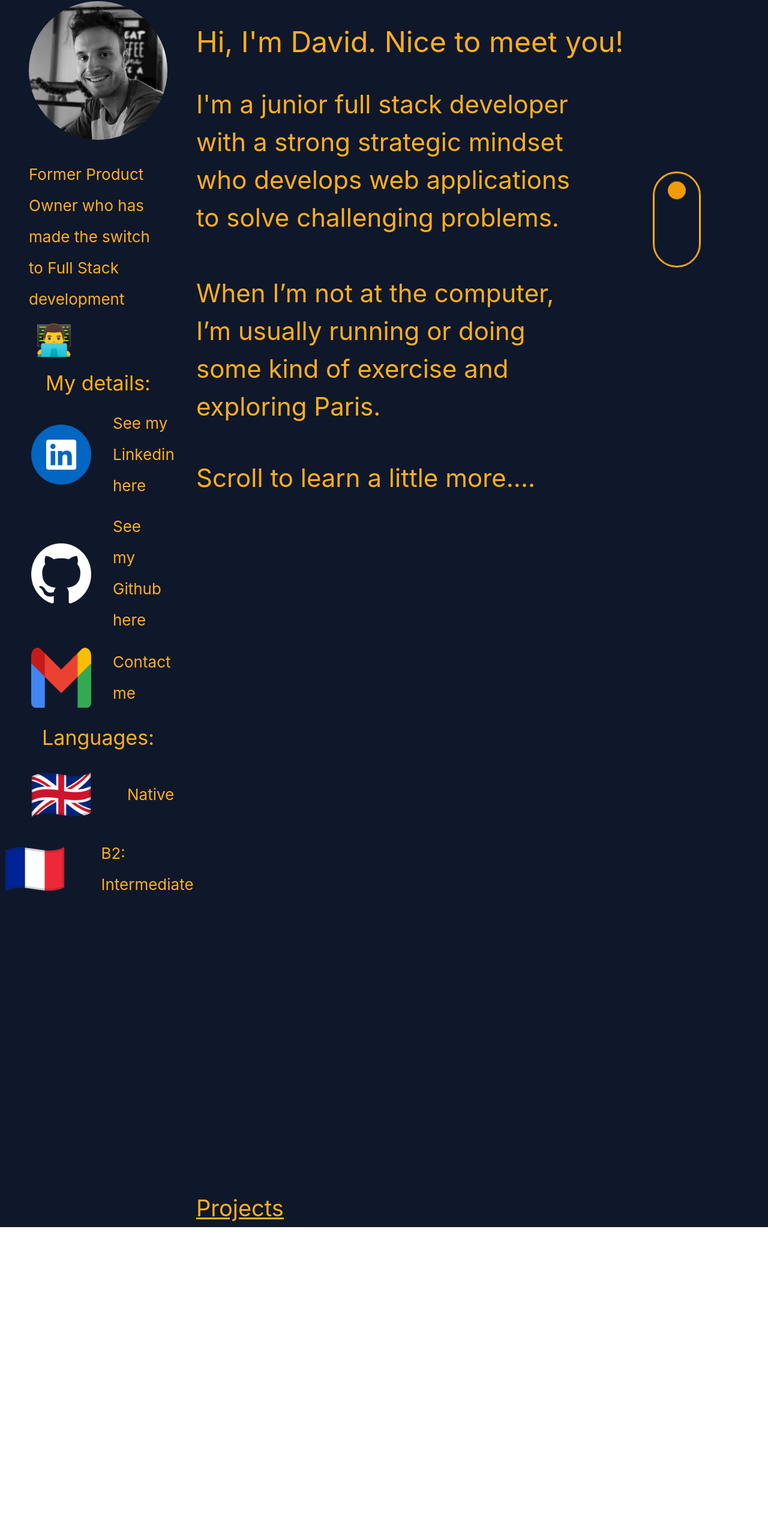
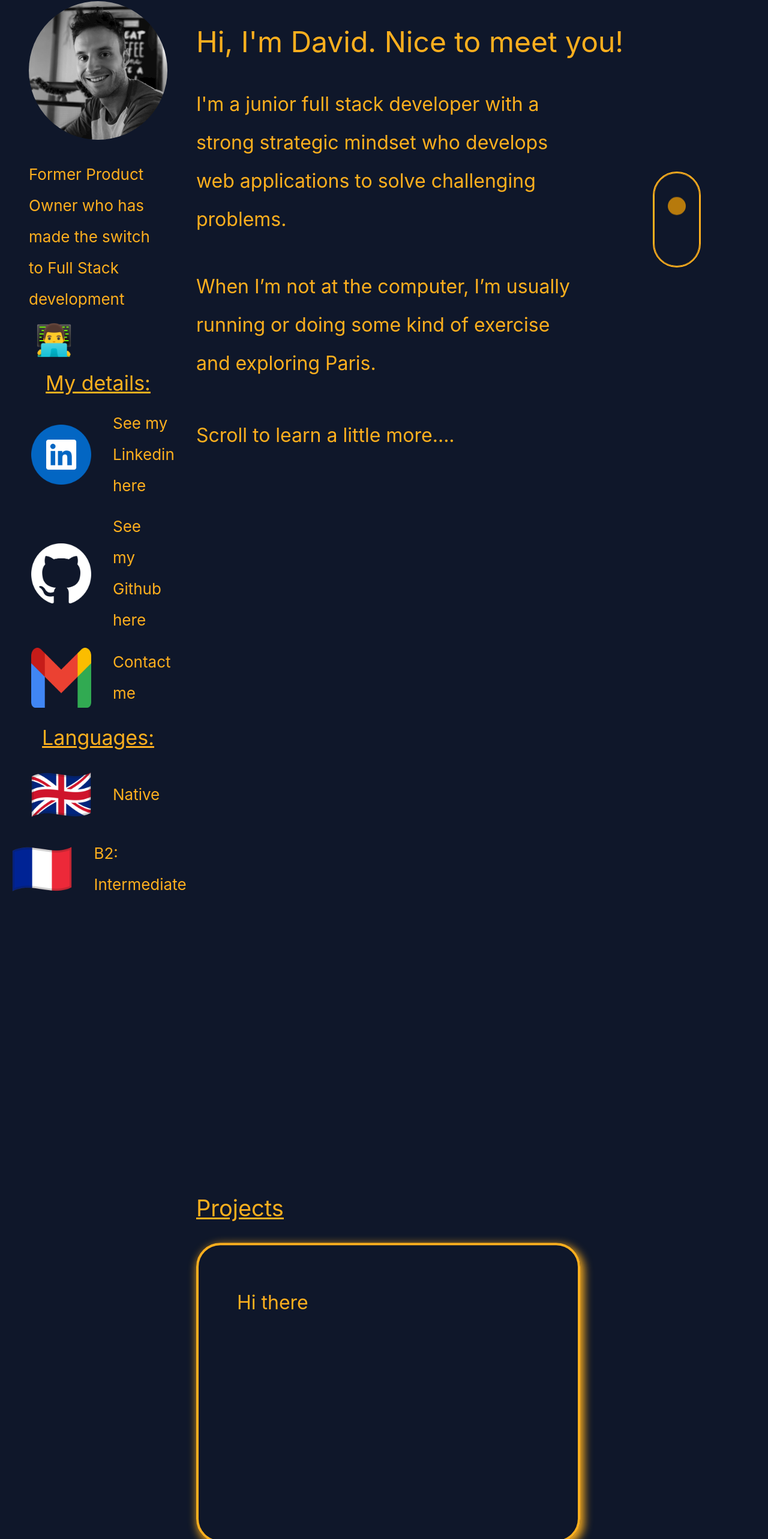
Before and after one commit to dgraham09/portfolio-site, a React (Create React App) app: page / in a window 1280 px wide. Shown: the part 34-2600 px from the top of the page at 60% size. Before the commit the page ends 2080 px from the top, so only its background shows below. Built offline with nearby package versions, Linux system fonts and the light colour scheme; a web font is replaced by a local one.

Commit message:
Styled cursor

```diff
--- a/public/index.html
+++ b/public/index.html
@@ -30,6 +30,7 @@
       work correctly both with client-side routing and a non-root public URL.
       Learn how to configure a non-root public URL by running `npm run build`.
     -->
+
     <title>React App</title>
   </head>
   <body>
--- a/src/App.js
+++ b/src/App.js
@@ -1,4 +1,4 @@
-import logo from "./logo.svg";
+
 import "./App.css";
 import Navbar from "../src/components/Navbar";
 import Profile from "../src/components/Profile";
@@ -7,6 +7,7 @@ function App() {
   return (
     <div className="App">
       <Profile />
+
     </div>
   );
 }
--- a/src/components/Profile.js
+++ b/src/components/Profile.js
@@ -6,9 +6,37 @@ import linkedin from "../assets/linkedin.png";
 import github from "../assets/github.png";
 import gmail from "../assets/gmail.png";
 import LanguagesList from "./LanguagesList";
+import Projects from "./Projects";
 import { motion, useScroll, useTransform } from "framer-motion";
+import { useState, useEffect } from "react";
 
 const Profile = () => {
+  const [mousePosition, setMousePosition] = useState({
+    x: 0,
+    y: 0,
+  });
+
+  const [cursorVariant, setCursorVariant] = useState("default");
+
+  const mouseMove = (e) => {
+    setMousePosition({ x: e.clientX, y: e.clientY });
+  };
+
+  useEffect(() => {
+    window.addEventListener("mousemove", mouseMove);
+    return () => {
+      window.removeEventListener("mousemove", mouseMove);
+    };
+  }, []);
+
+  const textEnter = () => {
+    setCursorVariant("text");
+  };
+
+  const textLeave = () => {
+    setCursorVariant("default");
+  };
+
   const { scrollY } = useScroll();
   const introOpacity = useTransform(
     scrollY,
@@ -20,105 +48,145 @@ const Profile = () => {
     [90, 150, 210, 280, 320, 360],
     [0, 0.2, 0.4, 0.6, 0.8, 1]
   );
+
+  const variants = {
+    default: {
+      x: mousePosition.x - 16,
+      y: mousePosition.y - 16,
+      backgroundColor: "rgb(253, 175, 30)",
+    },
+    text: {
+      height: 120,
+      width: 120,
+      x: mousePosition.x - 60,
+      y: mousePosition.y - 60,
+      backgroundColor: "rgb(253, 175, 30)",
+      mixBlendMode: "difference",
+    },
+  };
   return (
-    <section class="grid grid-cols-4 gap-7  bg-slate-900 profile">
-      <div class="ml-12 m-5 profile-image-container">
-        <img src={profile} alt="profile" class="rounded-full mt-4"></img>
-        <p class="text-left mt-8 bio-text">
+    <section className="grid grid-cols-4 gap-7  bg-slate-900 profile">
+      <motion.div
+        className="cursor"
+        variants={variants}
+        animate={cursorVariant}
+      ></motion.div>
+      <div
+        className="ml-12 m-5 profile-image-container"
+        onMouseEnter={textEnter}
+        onMouseLeave={textLeave}
+      >
+        <img src={profile} alt="profile" className="rounded-full mt-4"></img>
+        <p className="text-left mt-8 bio-text">
           Former Product Owner who has made the switch to Full Stack development
-          <img src={technologist} class="emoji"></img>
+          <img src={technologist} className="emoji"></img>
         </p>
-        <div class="flex flex-col details-container mt-1">
-          <h4>My details:</h4>
-          <div class="mt-4 flex flex-row justify-start items-center">
-            <img src={linkedin} class="language"></img>
-            <p class="grow text-start ms-8">
+        <div className="flex flex-col details-container mt-1">
+          <h4 className="underline">My details:</h4>
+          <div className="mt-4 flex flex-row justify-start items-center">
+            <img src={linkedin} className="language"></img>
+            <p className="grow text-start ms-8">
               <a href="https://www.linkedin.com/in/dgraham3/">
                 See my Linkedin here
               </a>
             </p>
           </div>
-          <div class="mt-4 flex flex-row justify-start items-center">
-            <img src={github} class="language"></img>
-            <p class="grow text-start ms-8">
+          <div className="mt-4 flex flex-row justify-start items-center">
+            <img src={github} className="language"></img>
+            <p className="grow text-start ms-8">
               <a href="https://github.com/dgraham09">See my Github here</a>
             </p>
           </div>
-          <div class="mt-4 flex flex-row justify-start items-center">
-            <img src={gmail} class="language"></img>
-            <p class="grow text-start ms-8">
+          <div className="mt-4 flex flex-row justify-start items-center">
+            <img src={gmail} className="language"></img>
+            <p className="grow text-start ms-8">
               <a href="mailto:davidcgraham09@gmail.com">Contact me</a>
             </p>
           </div>
         </div>
-        <div class="mt-5 languages-container">
-          <h4>Languages:</h4>
-          <div class="flex flex-col">
-            <div class="mt-4 flex flex-row justify-start items-center">
-              <img src={english} class="language"></img>
-              <p class="grow text-start ms-14">Native</p>
+        <div className="mt-5 languages-container">
+          <h4 className="underline">Languages:</h4>
+          <div className="flex flex-col">
+            <div className="mt-4 flex flex-row justify-start items-center">
+              <img src={english} className="language"></img>
+              <p className="grow text-start ms-8">Native</p>
             </div>
-            <div class="mt-4 flex flex-row justify-center items-center">
-              <img src={french} class="language"></img>
-              <p class="grow text-start ms-14">B2: Intermediate</p>
+            <div className="mt-4 flex flex-row justify-center items-center">
+              <img src={french} className="language"></img>
+              <p className="grow text-start ms-8">B2: Intermediate</p>
             </div>
           </div>
         </div>
       </div>
-      <div class="col-span-3">
-        <motion.div style={{ opacity: introOpacity }} class="w-full h-96">
-          <h1 class="text-left mt-14">Hi, I'm David. Nice to meet you!</h1>
+      <div
+        className="col-span-3"
+        onMouseEnter={textEnter}
+        onMouseLeave={textLeave}
+      >
+        <motion.div style={{ opacity: introOpacity }} className="w-full h-96">
+          <h1 className="text-left mt-14">Hi, I'm David. Nice to meet you!</h1>
           <br />
-          <h2 class="text-left w-8/12">
+          <p className="text-left w-8/12">
             I'm a junior full stack developer with a strong strategic mindset
             who develops web applications to solve challenging problems.
-            <br></br>
-            <br></br>
+          </p>
+          <br></br>
+          <br></br>
+          <p class="text-left w-8/12">
             When I’m not at the computer, I’m usually running or doing some kind
             of exercise and exploring Paris.
-          </h2>
+          </p>
           <br />
-          <h2 class="text-left mt-8">Scroll to learn a little more....</h2>
+          <p className="text-left mt-8">Scroll to learn a little more....</p>
         </motion.div>
-        <div class="scroll-container">
-          <div class="icon-scroll"></div>
+        <div className="scroll-container">
+          <div className="icon-scroll"></div>
         </div>
-        <section class="col-span-3">
-          <motion.div style={{ opacity: bioOpacity }} class="w-8/12">
-            <p class="text-left">
-              <h3 class="underline">About me</h3>
+        <section className="col-span-3">
+          <motion.div style={{ opacity: bioOpacity }} className="w-8/12">
+            <p className="text-left">
+              <h3
+                className="underline"
+                onMouseEnter={textEnter}
+                onMouseLeave={textLeave}
+              >
+                About me
+              </h3>
               <br></br>
-              <p>
+              <p onMouseEnter={textEnter} onMouseLeave={textLeave}>
                 Originally from Scotland, I have recently moved to Paris to live
                 with my partner. I have a solid understanding of the attributes
                 needed to work on strategic initiatives in an agile manner with
                 a growing skill set in:
-                <div class="flex flex-row my-10">
+                <div className="flex flex-row my-10">
                   <img
                     src="https://raw.githubusercontent.com/devicons/devicon/master/icons/rails/rails-original-wordmark.svg"
-                    class="language"
+                    className="language"
                   ></img>
                   <img
                     src="https://raw.githubusercontent.com/devicons/devicon/master/icons/javascript/javascript-original.svg"
-                    class="language"
+                    className="language"
                   ></img>
                   <img
                     src="https://raw.githubusercontent.com/devicons/devicon/master/icons/react/react-original-wordmark.svg"
-                    class="language"
+                    className="language"
                   ></img>
                 </div>
                 <LanguagesList />
                 <br></br>
-                I'm an experienced communicator with senior stakeholders with a
-                proven ability to develop strong relationships and work
-                collaboratively and pragmatically across different cultures.
+                <p>
+                  I'm an experienced communicator with senior stakeholders with
+                  a proven ability to develop strong relationships and work
+                  collaboratively and pragmatically across different cultures.
+                </p>
               </p>
             </p>
             <br></br>
           </motion.div>
           <motion.div>
-            <p class="text-left">
-              <h3 class="underline">Projects</h3>
+            <p className="text-left">
+              <h3 className="underline">Projects</h3>
+              <Projects />
             </p>
           </motion.div>
         </section>
--- /dev/null
+++ b/src/components/Projects.js
@@ -0,0 +1,16 @@
+import Card from "./UI/Card";
+
+const Projects = () => {
+  return <div>
+    <Card>
+        Hi there
+    </Card>
+    <Card>
+        Project 2
+
+    </Card>
+
+  </div>;
+};
+
+export default Projects;
--- /dev/null
+++ b/src/components/UI/Card.js
@@ -0,0 +1,12 @@
+import finalPropsSelectorFactory from "react-redux/es/connect/selectorFactory";
+
+const Card = (props) => {
+    return (
+        <div class="card">
+            {props.children}
+        </div>
+    )
+
+}
+
+export default Card;
--- a/src/index.css
+++ b/src/index.css
@@ -2,7 +2,9 @@
 @tailwind components;
 @tailwind utilities;
 
-
+* {
+  cursor: none;
+}
 body {
   margin: 0;
   font-family: 'Dela Gothic One', -apple-system, BlinkMacSystemFont, 'Segoe UI', 'Roboto', 'Oxygen',
@@ -72,15 +74,20 @@ p {
 }
 
 .profile-image-container {
-  position: sticky;
+  /* position: sticky;
   top: 0;
-  height: 100vh;
+  height: 100vh; */
 }
 
 .scroll-container {
   position: sticky;
   top: 20vh;
   left: 85vw;
+}
+
+.languages-container {
+  min-height: 300px;
+  position: sticky;
 }
 
 .bio-text, .languages-container p, .details-container p{
@@ -100,6 +107,29 @@ p {
   margin: 4px;
 }
 
+.card {
+  border: 4px solid rgb(253, 175, 30);
+  height: 300px;
+  width: 50vw;
+  height: 500px;
+  border-radius: 40px;
+  padding: 2em;
+  margin-top: 1em;
+  animation: float 5s ease-in-out infinite;
+  box-shadow: 4px 4px 15px 2px rgb(253, 175, 30);
+}
+
+.cursor {
+  background-color: yellow;
+  height: 32px;
+  width: 32px;
+  border-radius: 50%;
+  position: fixed;
+  top: 0;
+  left: 0;
+  pointer-events: none;
+}
+
 @keyframes scroll {
   0% {
     opacity: 1
@@ -109,3 +139,17 @@ p {
     transform: translateY(110px);
   }
 }
+
+@keyframes float {
+  0% {
+    transform: translateY(0px)
+  }
+  50% {
+    box-shadow: 4px 8px 15px 2px rgb(253, 175, 30);
+    transform: translateY(-15px)
+  }
+  100% {
+    box-shadow: 4px 4px 15px 2px rgb(253, 175, 30);
+    transform: translateY(0px)
+  }
+}
```
Also changed, not shown: src/logo.svg (deleted).
